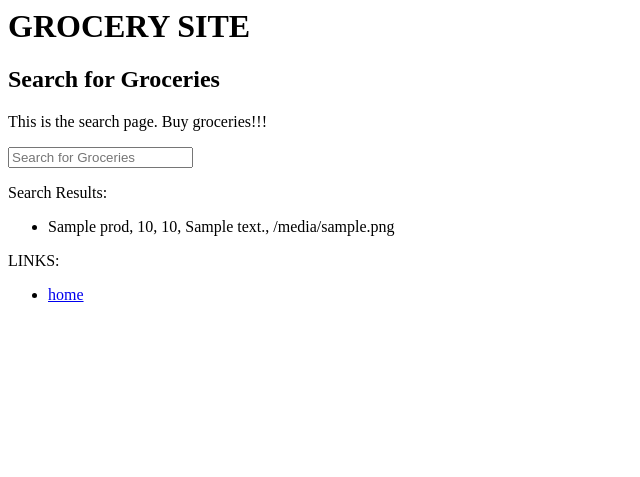
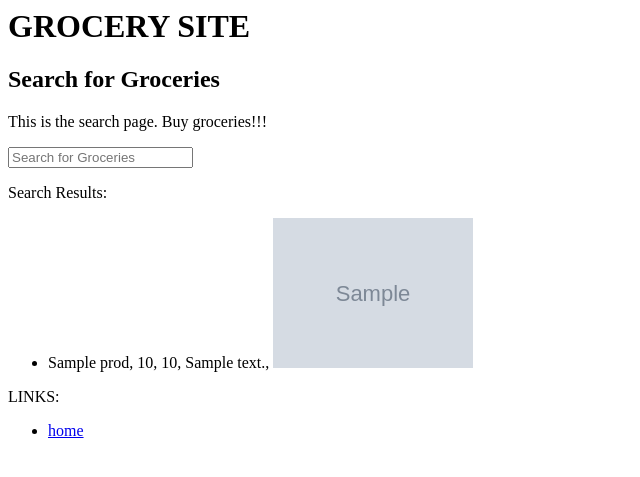
Before and after one commit to rongrongwei/grocery-site, a Django app: template grocerysite/grocerysite/templates/search_result.html in a window 1280 px wide. Shown: the top 477 px of the page, without its empty margins (0-640 px from the left). Run offline with Django 3.2, Linux system fonts and the light colour scheme; the template is opened without the code that fills it: most values are stand-ins (such as "Sample title", 1, 10 or a date in 2020); grey boxes marked "Sample" are stand-in pictures.

Commit message:
added images to search page

```diff
--- a/grocerysite/grocerysite/settings.py
+++ b/grocerysite/grocerysite/settings.py
@@ -119,3 +119,7 @@ USE_TZ = True
 # https://docs.djangoproject.com/en/3.1/howto/static-files/
 
 STATIC_URL = '/static/'
+
+STATICFILES_DIRS = [
+    BASE_DIR / "static",
+]
--- a/grocerysite/grocerysite/templates/search_result.html
+++ b/grocerysite/grocerysite/templates/search_result.html
@@ -11,7 +11,7 @@
 <ul>
   {% for prod in results %}
     <li>
-      {{ prod.product_name }}, {{ prod.product_price }}, {{ prod.product_price_unit }}, {{ prod.product_description }}, {{ prod.product_img_url }}
+      {{ prod.product_name }}, {{ prod.product_price }}, {{ prod.product_price_unit }}, {{ prod.product_description }}, <img src="/static/{{ prod.product_img_url }}" height="150px">
     </li>
   {% endfor %}
 </ul>
--- a/grocerysite/grocerysite/urls.py
+++ b/grocerysite/grocerysite/urls.py
@@ -17,6 +17,8 @@ from django.contrib import admin
 from django.urls import include, path
 from django.conf.urls import url
 from .views import login
+from django.conf.urls.static import static
+from django.conf import settings
 
 from grocerysite import views
 
@@ -27,4 +29,4 @@ urlpatterns = [
     path('search/', views.search, name='search'),
     #path('search_result/', views.SearchResultsView.as_view(), name='search_results'),
     path('search_result/', views.search_result, name='search_results'),
-]
+] + static(settings.STATIC_URL, document_root=settings.STATIC_ROOT)
```
Also changed, not shown: grocerysite/static/img/001.jpg (added), grocerysite/static/img/002.jpg (added), grocerysite/static/img/003.jpg (added), grocerysite/static/img/004.jpg (added), grocerysite/static/img/005.jpg (added), 1 other file.
